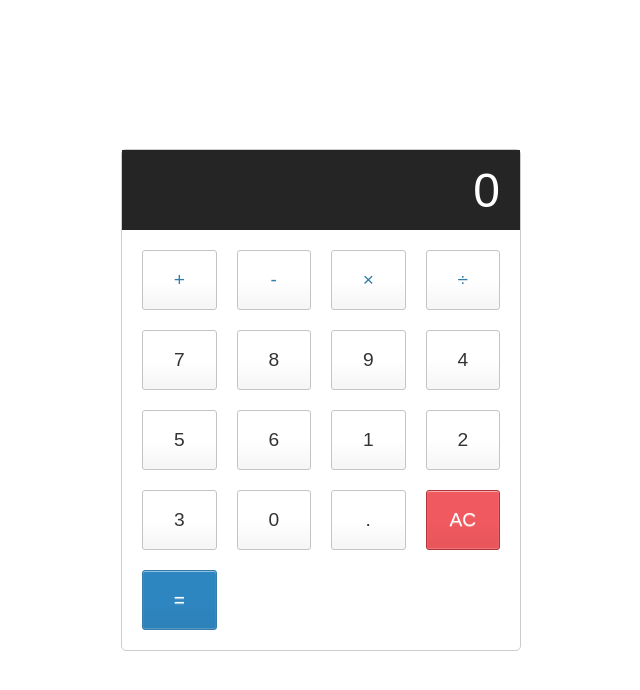
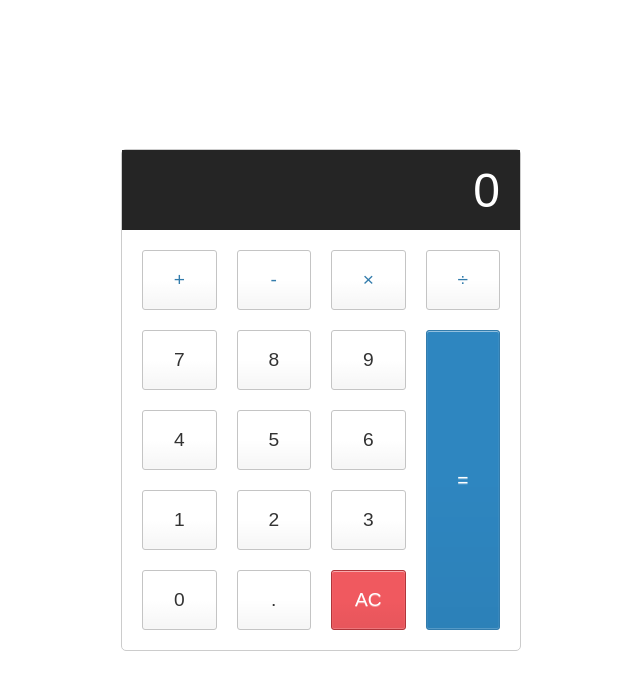
Before and after one commit to Rhandom1/Calculator, a plain HTML site: page assets/index.html in a window 1280 px wide. Shown: the whole page, without its empty margins (319-959 px from the left). Drawn offline with Linux system fonts and the light colour scheme.

Commit message:
CSS grid layout complete

```diff
--- a/assets/style.css
+++ b/assets/style.css
@@ -66,6 +66,9 @@ html {
     background-color: #2e86c0;
     border-color: #337cac;
     color: #fff;
+    grid-row: 2/6;
+    grid-column: 4/5;
+    height: 100%;
   }
 
   .equal-sign:hover {
```
